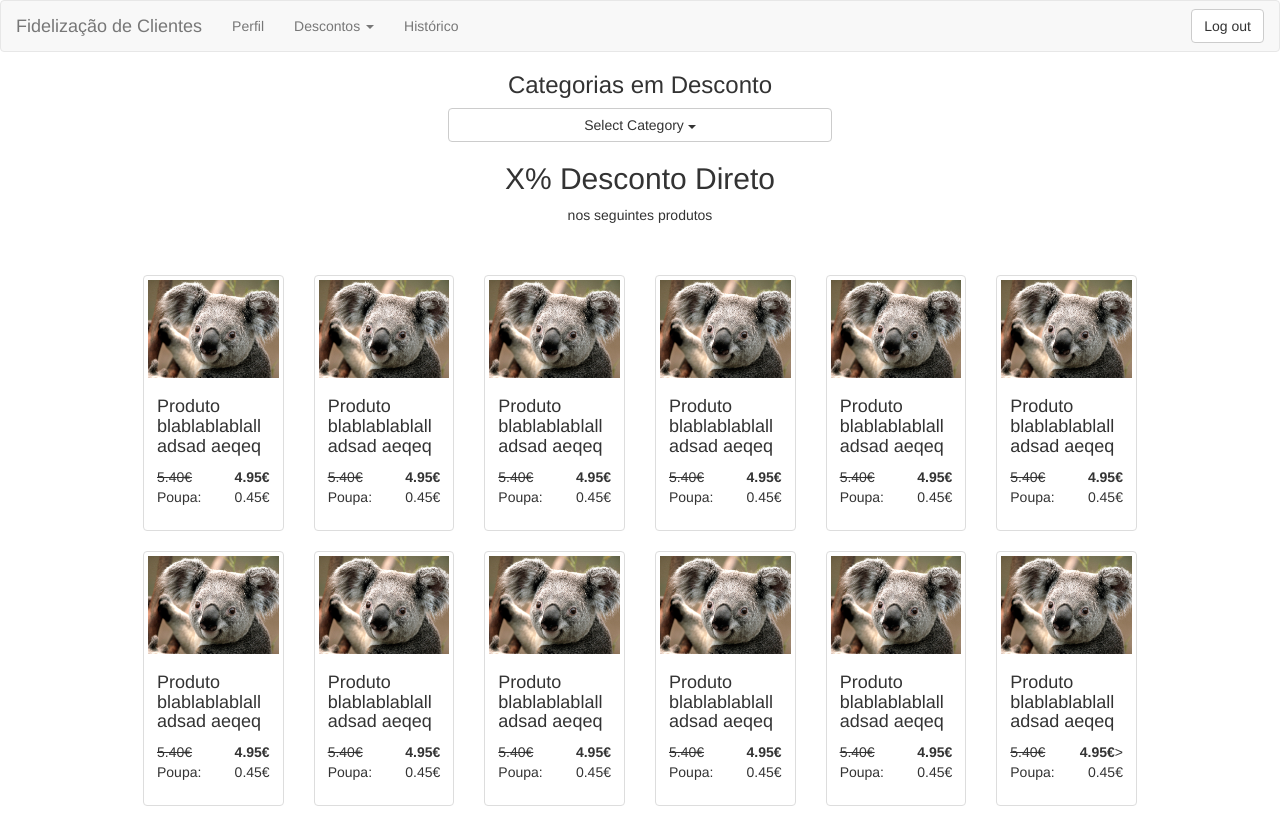
After one commit to HugoSousa/FEUP-SINF_Keepem, a PHP site: page /descontos_diretos.php in a window 1280 px wide. The commit adds this page. Run offline with PHP 8.4, Linux system fonts and the light colour scheme; some libraries are stand-ins or nearby versions.

Commit message:
Added new views on web app: history, direct discounts and point discounts. Just with examples, not using API yet.

```diff
--- /dev/null
+++ b/app/css/style.css
@@ -0,0 +1,17 @@
+.center-middle{
+	width: 70%;
+	margin: auto;
+}
+
+.text-center{
+	text-align: center;
+}
+
+
+.margin-bottom{
+	margin-bottom: 50px;
+}
+
+th{
+	text-align: center;
+}
--- /dev/null
+++ b/app/descontos_diretos.php
@@ -0,0 +1,173 @@
+<?php include("navbar.php"); ?>
+
+	<h3 class="text-center">Categorias em Desconto </h3>
+
+	<div class="dropdown text-center">
+	  <a class="btn btn-default dropdown-toggle" type="button" id="dropdownMenu1" data-toggle="dropdown" aria-expanded="true" href="#" style="width: 30%">
+		<span id="dropdown_title">Select Category</span>
+		<span class="caret"</span>
+	  </a>
+	  <ul class="dropdown-menu text-center" role="menu" aria-labelledby="dropdownMenu1" id="dropdown_list" style="width: 30%; margin-left:35%">
+		<li role="presentation"><a role="menuitem" tabindex="-1" href="#">Tinteiros</a></li>
+		<li role="presentation"><a role="menuitem" tabindex="-1" href="#">Impressoras</a></li>
+		<li role="presentation"><a role="menuitem" tabindex="-1" href="#">Papel</a></li>
+		<li role="presentation"><a role="menuitem" tabindex="-1" href="#">DVD's</a></li>
+	  </ul>
+	</div>
+
+	<h2 class="text-center" id="desconto_categoria">X% Desconto Direto</h2>
+	<p  class="text-center" >nos seguintes produtos</p>
+
+	<div class="row" style="margin-left:10%; margin-right: 10%; margin-top: 50">
+
+	  <div class="col-sm-6 col-md-2">
+		<div class="thumbnail">
+		  <img src="img/Koala.jpg" alt="...">
+		  <div class="caption">
+			<h4>Produto blablablablall adsad aeqeq </h4>
+			<span><del>5.40€</del></span>
+			<span class="pull-right"><b>4.95€</b></span>
+			<p>Poupa: <span class="pull-right">0.45€</span></p>
+		  </div>
+		</div>
+	  </div>
+
+	  <div class="col-sm-6 col-md-2">
+		<div class="thumbnail">
+		  <img src="img/Koala.jpg" alt="...">
+		  <div class="caption">
+			<h4>Produto blablablablall adsad aeqeq </h4>
+			<span><del>5.40€</del></span>
+			<span class="pull-right"><b>4.95€</b></span>
+			<p>Poupa: <span class="pull-right">0.45€</span></p>
+		  </div>
+		</div>
+	  </div>
+
+	  <div class="col-sm-6 col-md-2">
+		<div class="thumbnail">
+		  <img src="img/Koala.jpg" alt="...">
+		  <div class="caption">
+			<h4>Produto blablablablall adsad aeqeq </h4>
+			<span><del>5.40€</del></span>
+			<span class="pull-right"><b>4.95€</b></span>
+			<p>Poupa: <span class="pull-right">0.45€</span></p>
+		  </div>
+		</div>
+	  </div>
+
+	  <div class="col-sm-6 col-md-2">
+		<div class="thumbnail">
+		  <img src="img/Koala.jpg" alt="...">
+		  <div class="caption">
+			<h4>Produto blablablablall adsad aeqeq </h4>
+			<span><del>5.40€</del></span>
+			<span class="pull-right"><b>4.95€</b></span>
+			<p>Poupa: <span class="pull-right">0.45€</span></p>
+		  </div>
+		</div>
+	  </div>
+
+	  <div class="col-sm-6 col-md-2">
+		<div class="thumbnail">
+		  <img src="img/Koala.jpg" alt="...">
+		  <div class="caption">
+			<h4>Produto blablablablall adsad aeqeq </h4>
+			<span><del>5.40€</del></span>
+			<span class="pull-right"><b>4.95€</b></span>
+			<p>Poupa: <span class="pull-right">0.45€</span></p>
+		  </div>
+		</div>
+	  </div>
+
+	  <div class="col-sm-6 col-md-2">
+		<div class="thumbnail">
+		  <img src="img/Koala.jpg" alt="...">
+		  <div class="caption">
+			<h4>Produto blablablablall adsad aeqeq </h4>
+			<span><del>5.40€</del></span>
+			<span class="pull-right"><b>4.95€</b></span>
+			<p>Poupa: <span class="pull-right">0.45€</span></p>
+		  </div>
+		</div>
+	  </div>
+
+
+	</div>
+
+	<div class="row" style="margin-left:10%; margin-right: 10%;">
+
+	  <div class="col-sm-6 col-md-2">
+		<div class="thumbnail">
+		  <img src="img/Koala.jpg" alt="...">
+		  <div class="caption">
+			<h4>Produto blablablablall adsad aeqeq </h4>
+			<span><del>5.40€</del></span>
+			<span class="pull-right"><b>4.95€</b></span>
+			<p>Poupa: <span class="pull-right">0.45€</span></p>
+		  </div>
+		</div>
+	  </div>
+
+	  <div class="col-sm-6 col-md-2">
+		<div class="thumbnail">
+		  <img src="img/Koala.jpg" alt="...">
+		  <div class="caption">
+			<h4>Produto blablablablall adsad aeqeq </h4>
+			<span><del>5.40€</del></span>
+			<span class="pull-right"><b>4.95€</b></span>
+			<p>Poupa: <span class="pull-right">0.45€</span></p>
+		  </div>
+		</div>
+	  </div>
+
+	  <div class="col-sm-6 col-md-2">
+		<div class="thumbnail">
+		  <img src="img/Koala.jpg" alt="...">
+		  <div class="caption">
+			<h4>Produto blablablablall adsad aeqeq </h4>
+			<span><del>5.40€</del></span>
+			<span class="pull-right"><b>4.95€</b></span>
+			<p>Poupa: <span class="pull-right">0.45€</span></p>
+		  </div>
+		</div>
+	  </div>
+
+	  <div class="col-sm-6 col-md-2">
+		<div class="thumbnail">
+		  <img src="img/Koala.jpg" alt="...">
+		  <div class="caption">
+			<h4>Produto blablablablall adsad aeqeq </h4>
+			<span><del>5.40€</del></span>
+			<span class="pull-right"><b>4.95€</b></span>
+			<p>Poupa: <span class="pull-right">0.45€</span></p>
+		  </div>
+		</div>
+	  </div>
+
+	  <div class="col-sm-6 col-md-2">
+		<div class="thumbnail">
+		  <img src="img/Koala.jpg" alt="...">
+		  <div class="caption">
+			<h4>Produto blablablablall adsad aeqeq </h4>
+			<span><del>5.40€</del></span>
+			<span class="pull-right"><b>4.95€</b></span>
+			<p>Poupa: <span class="pull-right">0.45€</span></p>
+		  </div>
+		</div>
+	  </div>
+
+	  <div class="col-sm-6 col-md-2">
+		<div class="thumbnail">
+		  <img src="img/Koala.jpg" alt="...">
+		  <div class="caption">
+			<h4>Produto blablablablall adsad aeqeq </h4>
+			<span><del>5.40€</del></span>
+			<span class="pull-right"><b>4.95€</b>></span>
+			<p>Poupa: <span class="pull-right">0.45€</span></p>
+		  </div>
+		</div>
+	  </div>
+
+
+	</div>
--- a/app/entrar.php
+++ b/app/entrar.php
@@ -37,7 +37,7 @@
             <label for="inputPassword" class="sr-only">Password</label>
             <input type="password" name="inputPassword" id="inputPassword" class="form-control" placeholder="Password" required>
             <br>
-            <button class="btn btn-lg btn-primary btn-block" name="submit" type="submit">Sign in</button>
+            <button class="btn btn-lg btn-primary btn-block" name="submit" type="submit">Login</button>
         </form>
     </div>
 </body>
--- /dev/null
+++ b/app/navbar.php
@@ -0,0 +1,87 @@
+<html>
+
+	<head>
+
+		<!-- Bootstrap -->
+	<!-- <link href="../css/bootstrap.min.css" rel="stylesheet"> -->
+
+	<!-- <script type="text/javascript" src="../js/bootstrap.min.js"></script> -->
+
+		<meta charset="utf-8">
+		<meta name="viewport" content="width=device-width, initial-scale=1">
+		<link rel="stylesheet" href="http://maxcdn.bootstrapcdn.com/bootstrap/3.2.0/css/bootstrap.min.css">
+		<link rel="stylesheet" href="http://cdn.datatables.net/plug-ins/9dcbecd42ad/integration/bootstrap/3/dataTables.bootstrap.css">
+
+		<link rel="stylesheet" href="../css/style.css" type="text/css">
+
+		<script src="https://ajax.googleapis.com/ajax/libs/jquery/1.11.1/jquery.min.js"></script>
+		<script src="http://cdn.datatables.net/1.10.4/js/jquery.dataTables.min.js"></script>
+		<script src="http://cdn.datatables.net/plug-ins/9dcbecd42ad/integration/bootstrap/3/dataTables.bootstrap.js"></script>
+		<script src="http://maxcdn.bootstrapcdn.com/bootstrap/3.2.0/js/bootstrap.min.js"></script>
+
+		<script>
+			$(document).ready(function() {
+				$('#historico_table').dataTable({
+					"searching": false,
+					'aoColumnDefs': [{
+						'bSortable': false,
+						'aTargets': ['nosort']
+					}]
+				});
+
+				$('#descontos_table').dataTable({
+					"searching": false,
+					"ordering": false
+				});
+
+				$('#dropdown_list li a').on('click', function() {
+					console.log("FIRED");
+					$('#dropdown_title').html($(this).html());
+				});
+			});
+
+
+		</script>
+	</head>
+
+	<body>
+
+		<nav class="navbar navbar-default" role="navigation">
+			<div class="container-fluid">
+				<!-- Brand and toggle get grouped for better mobile display -->
+				<div class="navbar-header">
+					<button type="button" class="navbar-toggle collapsed" data-toggle="collapse" data-target="#bs-example-navbar-collapse-1">
+					<span class="sr-only">Toggle navigation</span>
+					<span class="icon-bar"></span>
+					<span class="icon-bar"></span>
+					<span class="icon-bar"></span>
+					</button>
+					<a class="navbar-brand" href="#">Fidelização de Clientes</a>
+				</div>
+
+				<!-- Collect the nav links, forms, and other content for toggling -->
+				<div class="collapse navbar-collapse" id="bs-example-navbar-collapse-1">
+					<ul class="nav navbar-nav">
+
+					<li><a href="#">Perfil</a></li>
+
+					<li class="dropdown">
+						<a href="#" class="dropdown-toggle" data-toggle="dropdown" role="button" aria-expanded="false">Descontos <span class="caret"></span></a>
+						<ul class="dropdown-menu" role="menu">
+							<li><a href="#">Desconto Pontos</a></li>
+							<li><a href="#">Desconto Imediato</a></li>
+						</ul>
+					</li>
+
+
+					<li><a href="historico.php">Histórico</a></li>
+
+
+					</ul>
+
+					<button type="button" class="btn btn-default navbar-btn navbar-right">Log out</button>
+
+
+			</div><!-- /.navbar-collapse -->
+		</div><!-- /.container-fluid -->
+	</nav>
```
Also changed, not shown: app/descontos_pontos.php (added, +37 -0 lines), app/historico.php (added, +109 -0 lines), app/index.php (+5 -5 lines), app/img/Koala.jpg (added).
